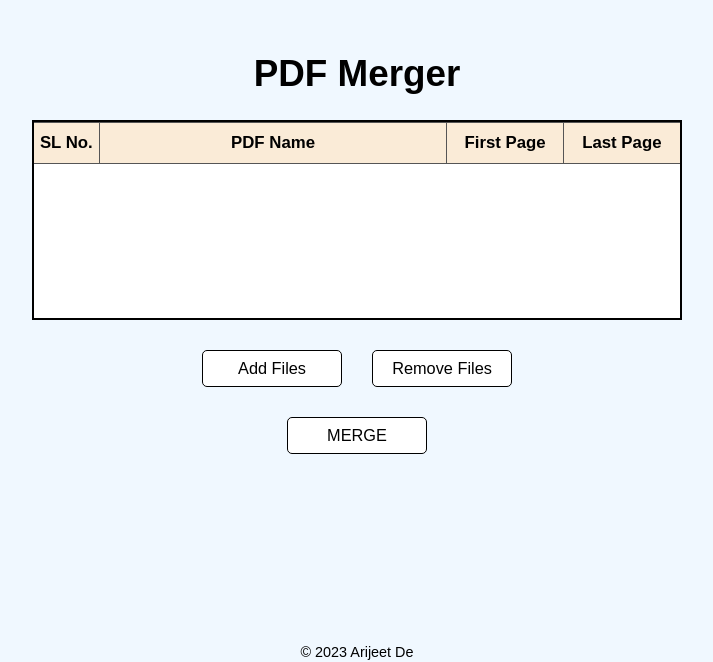
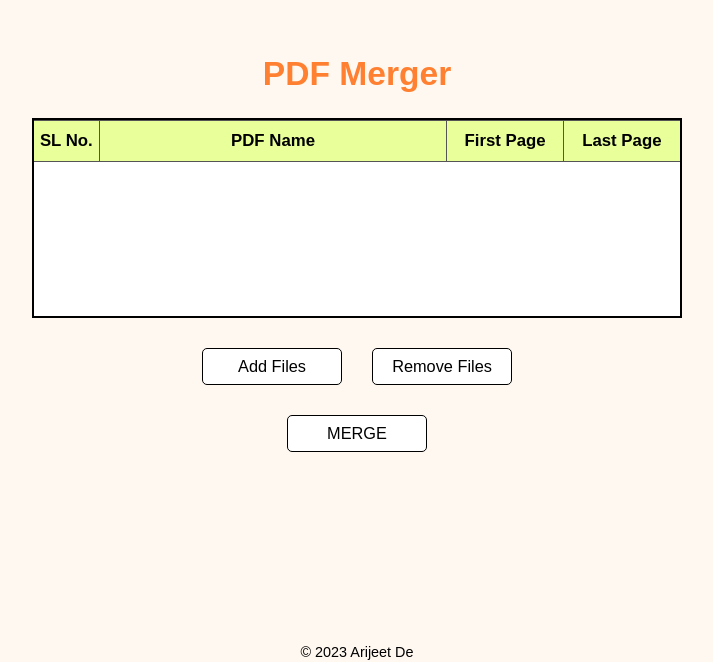
Before and after one commit to debroglie27/PDFMergerElectronJS, an Electron app: page renderer/index.html in a window 1200 px wide. Shown: the part 138-800 px from the top of the page, without its empty margins (243-956 px from the left). Drawn offline with Linux system fonts and the light colour scheme; no server answers.

Commit message:
styling background and header

```diff
--- a/renderer/style.css
+++ b/renderer/style.css
@@ -7,7 +7,7 @@
 }
 
 body {
-    background-color: aliceblue;
+    background-color: rgb(255, 248, 240);
     font-family: sans-serif;
     width: 100%;
     min-height: 100vh;
@@ -26,8 +26,9 @@ main {
 }
 
 h1 {
-    font-size: 2.3rem;
+    font-size: 2.1rem;
     margin-bottom: 25px;
+    color: rgb(255, 128, 49);
 }
 
 .table-container {
@@ -45,7 +46,7 @@ h1 {
 }
 
 .row-header {
-    background-color: antiquewhite;
+    background-color: rgb(233, 255, 154);
     font-size: 1.05rem;
     font-weight: bold;
 }
```
